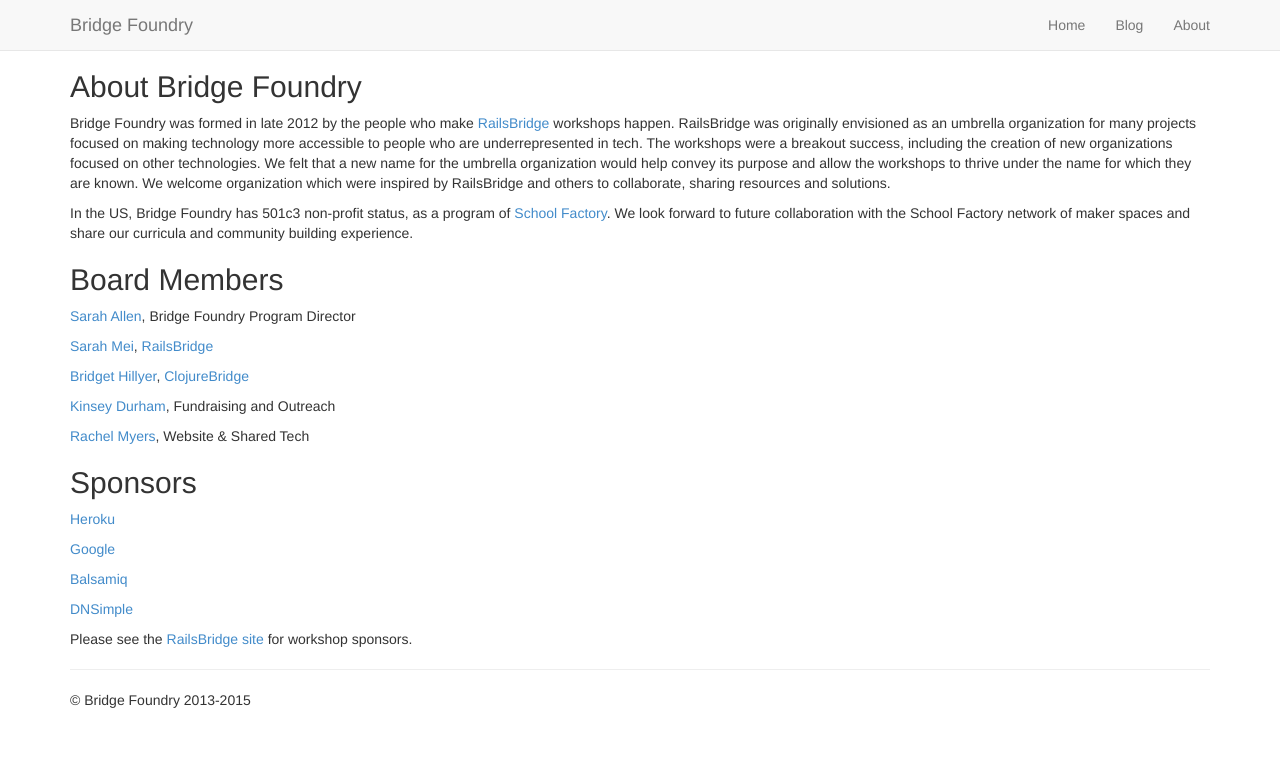
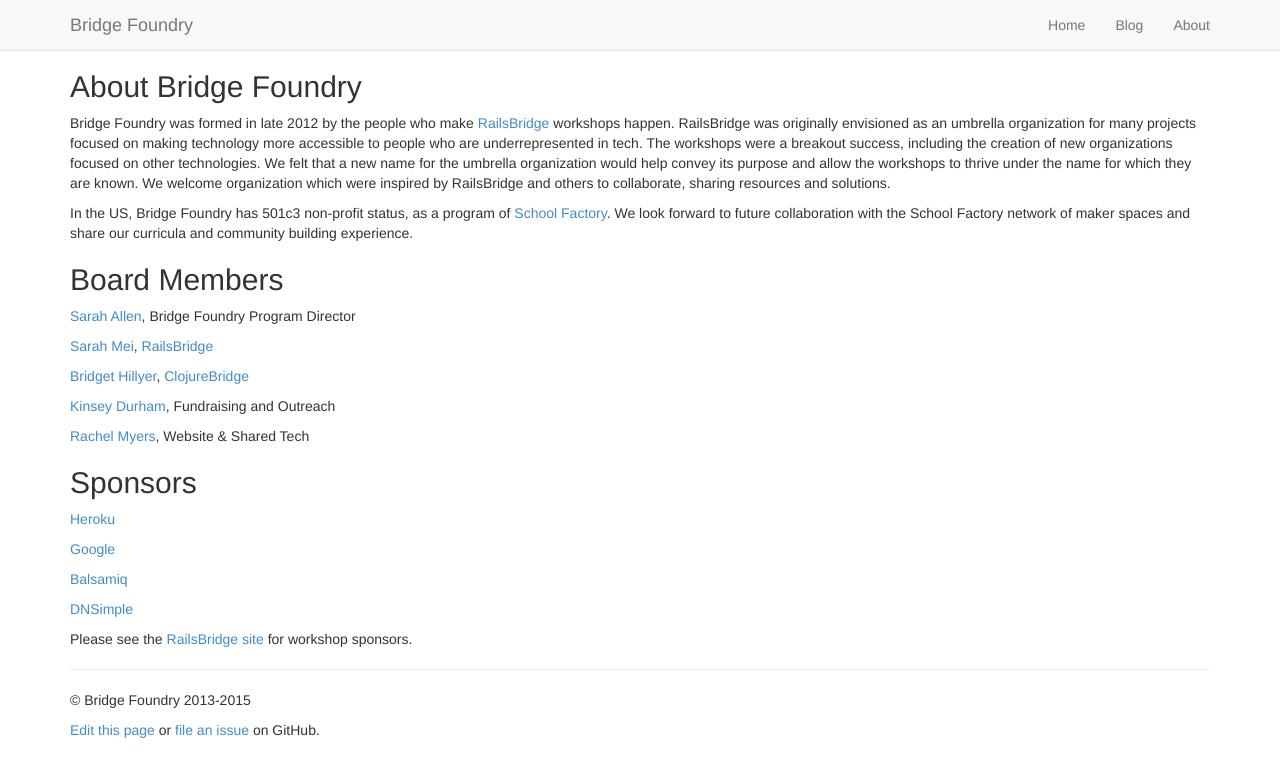
Before and after one commit to missherico/bridgefoundry.github.io, a Jekyll site: the page built from about.html, in a window 1280 px wide. Shown: the top 777 px of the page. Built offline with Jekyll 4.4.1, drawn with Linux system fonts in a browser that asks for light colours; Markdown is read by kramdown in place of the engine named in the settings.

Commit message:
Add "fork this page on github" text to footer.
Fixes #25.

```diff
--- a/_includes/footer.html
+++ b/_includes/footer.html
@@ -1,4 +1,5 @@
 <hr>
 <footer>
     <p>&copy; Bridge Foundry 2013-2015</p>
+    <p><a href="{{ repo_url }}/edit/18f-pages/{{ page.path }}">Edit this page</a> or <a href="{{ repo_url }}/issues">file an issue</a> on GitHub.</p>
 </footer>
```
